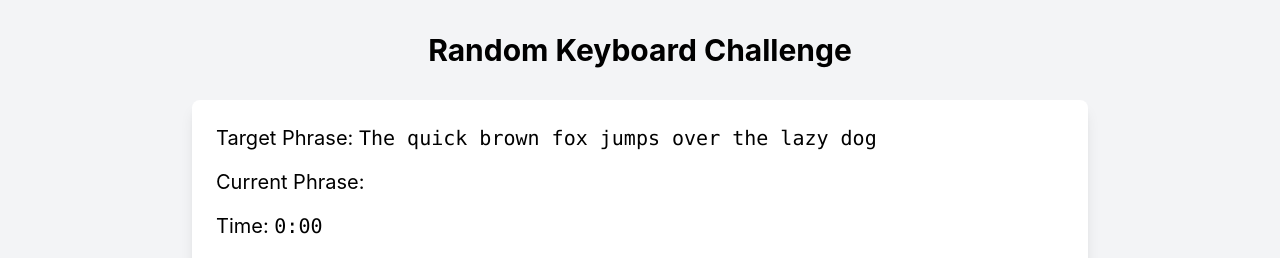
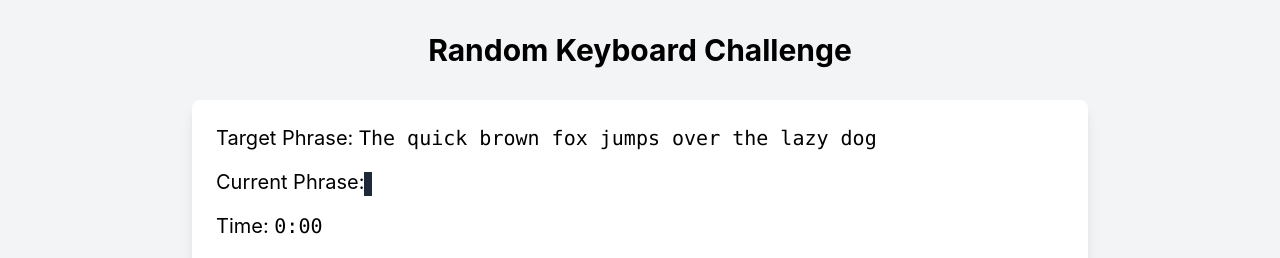
Before and after one commit to maximilienGilet/random-keyboard, a React (Create React App) app in the folder random-keyboard/: page / in a window 1280 px wide. Shown: the top 258 px of the page. Built offline with nearby package versions, Linux system fonts and the light colour scheme.

Commit message:
Add blinking cursor effect in App component to enhance user experience during typing

```diff
--- a/random-keyboard/src/App.tsx
+++ b/random-keyboard/src/App.tsx
@@ -20,6 +20,15 @@ const App: React.FC = () => {
   const [hasStarted, setHasStarted] = useState(false);
   const [keyMap, setKeyMap] = useState<Record<string, string>>({});
   const [initialShuffledKeys, setInitialShuffledKeys] = useState<string[]>([]);
+  const [showCursor, setShowCursor] = useState(true);
+
+  // Blink cursor effect
+  useEffect(() => {
+    const interval = setInterval(() => {
+      setShowCursor((prev) => !prev);
+    }, 500);
+    return () => clearInterval(interval);
+  }, []);
 
   const shuffleKeys = () => {
     const keys = [...AZERTY_LAYOUT];
@@ -132,7 +141,15 @@ const App: React.FC = () => {
             Target Phrase: <span className="font-mono">{targetPhrase}</span>
           </p>
           <p className="text-xl mb-4">
-            Current Phrase: <span className="font-mono">{currentPhrase}</span>
+            Current Phrase:
+            <span className="font-mono">
+              {currentPhrase}
+              <span
+                className={`inline-block w-2 h-6 bg-gray-800 align-middle ${
+                  showCursor ? "opacity-100" : "opacity-0"
+                }`}
+              ></span>
+            </span>
           </p>
           <p className="text-xl mb-4">
             Time: <span className="font-mono">{formatTime(time)}</span>
```
